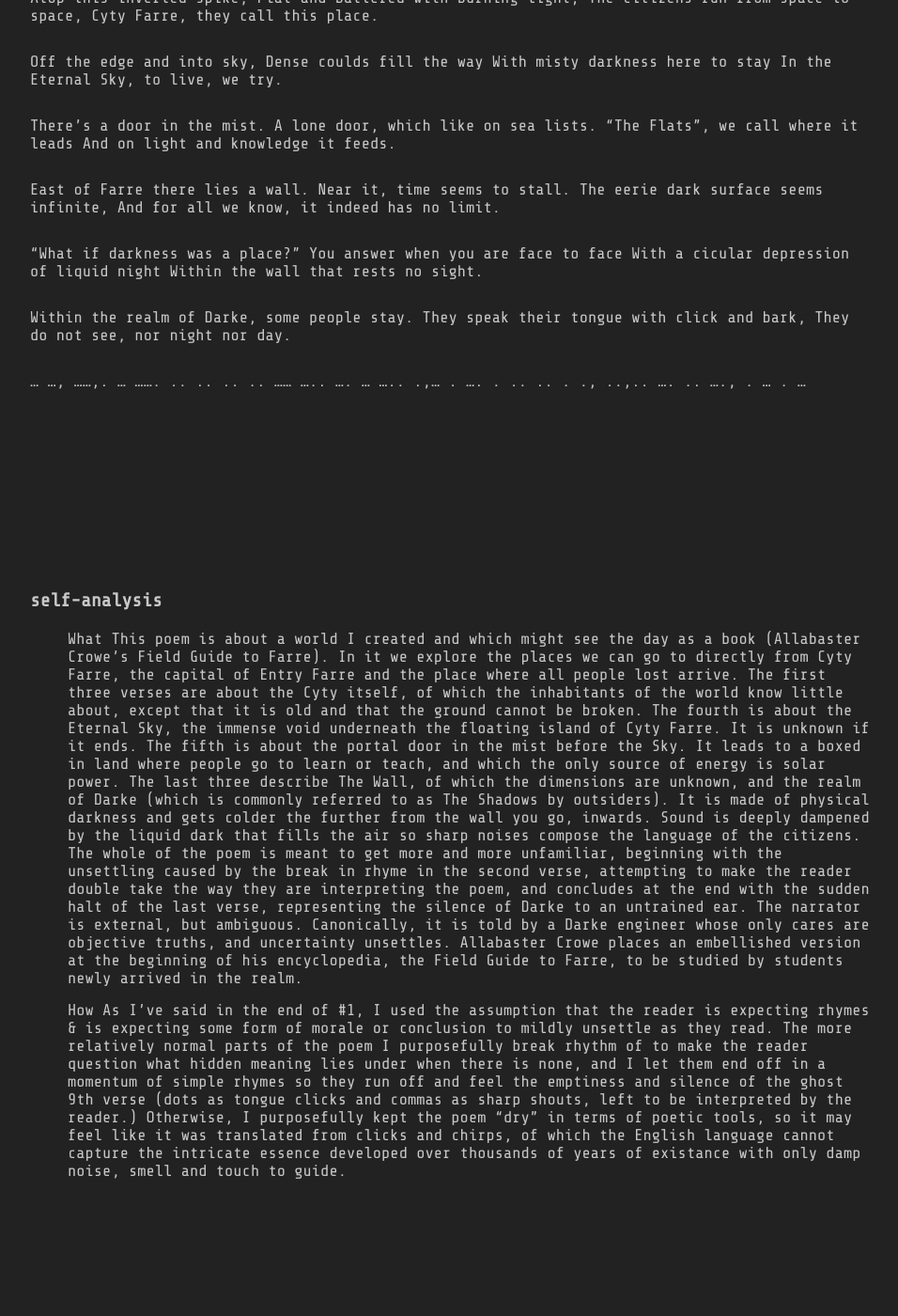
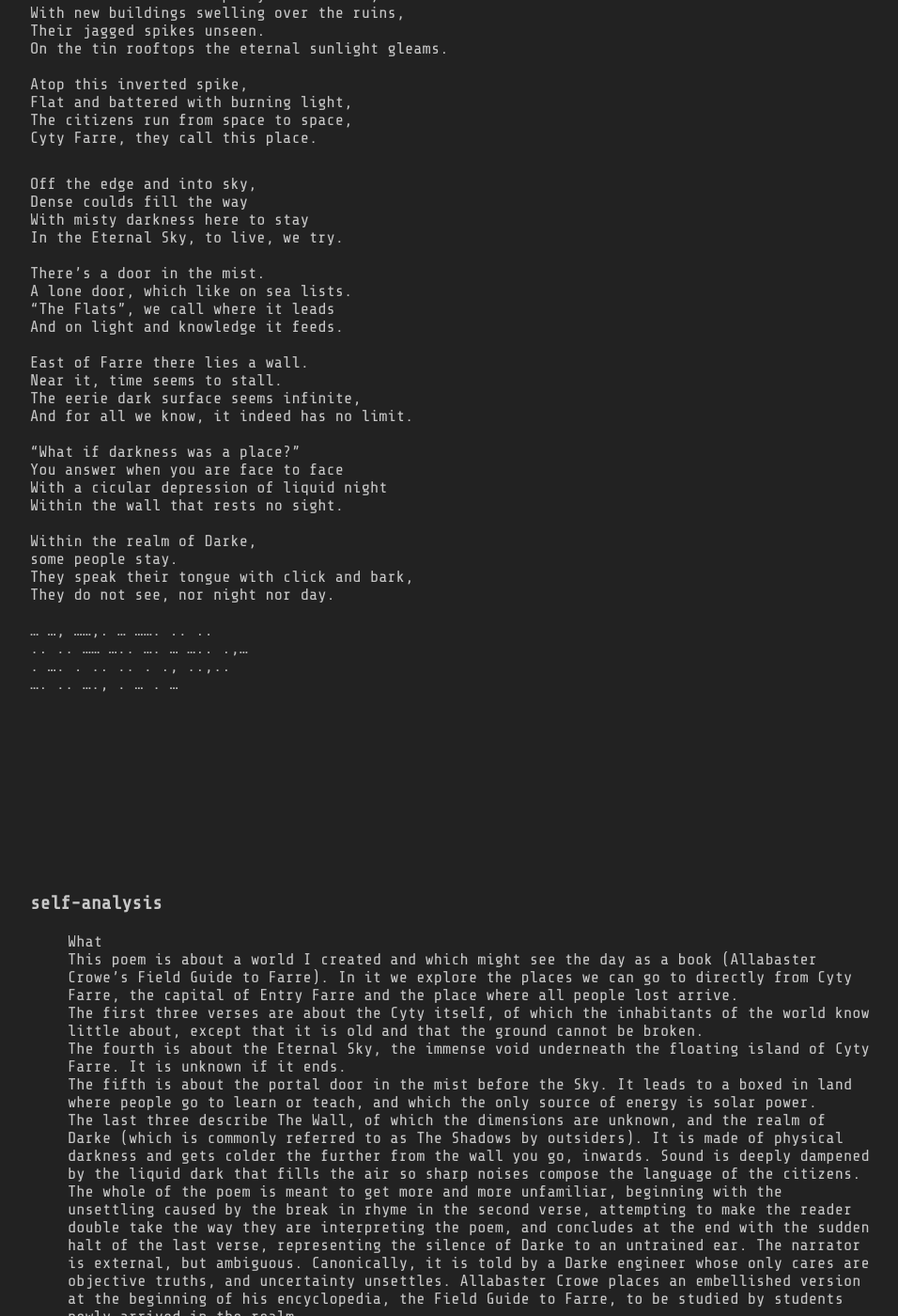
Before and after one commit to superwibr/superwibr.github.io, a Jekyll site: the page built from farre/texts/cyty-poem-01.md, in a window 1280 px wide and 1400 px high, scrolled down 317 px. Shown: the whole window at 94% size, without its empty margins (158-1114 px from the left). Built offline with Jekyll 4.4.1, drawn with Linux system fonts in a browser that asks for light colours; our own code applies the rules of GitHub Pages for plain Markdown files; before the commit the page ends 1589 px from its top, so only the background shows below that; some of the changed text lies outside the part shown.

Commit message:
line breaks

```diff
--- a/farre/texts/cyty-poem-01.md
+++ b/farre/texts/cyty-poem-01.md
@@ -1,66 +1,67 @@
 # The Place Called Cyty Farre (introduction)
 
-From wherever you may be,
-From whichever universe you were plucked, Where you end up, you will see
-Is this small island tightly tucked
-In a sky of sea,
-The place called Cyty Farre.
+From wherever you may be,<br>
+From whichever universe you were plucked,<br>
+Where you end up, you will see,<br>
+Is this small island tightly tucked<br>
+In a sky of sea,<br>
+The place called Cyty Farre.<br>
+<br>
+The ancient grounds of marble,<br>
+With them still their pasty white sheen,<br>
+With new buildings swelling over the ruins,<br>
+Their jagged spikes unseen.<br>
+On the tin rooftops the eternal sunlight gleams.<br>
+<br>
+Atop this inverted spike,<br>
+Flat and battered with burning light,<br>
+The citizens run from space to space,<br>
+Cyty Farre, they call this place.<br>
 
-The ancient grounds of marble,
-With them still their pasty white sheen,
-With new buildings swelling over the ruins,
-Their jagged spikes unseen.
-On the tin rooftops the eternal sunlight gleams.
-
-Atop this inverted spike,
-Flat and battered with burning light,
-The citizens run from space to space,
-Cyty Farre, they call this place.
-
-Off the edge and into sky,
-Dense coulds fill the way
-With misty darkness here to stay
-In the Eternal Sky, to live, we try.
-
-There’s a door in the mist.
-A lone door, which like on sea lists.
-“The Flats”, we call where it leads
-And on light and knowledge it feeds.
-
-East of Farre there lies a wall.
-Near it, time seems to stall.
-The eerie dark surface seems infinite,
-And for all we know, it indeed has no limit.
-
-“What if darkness was a place?”
-You answer when you are face to face
-With a cicular depression of liquid night
-Within the wall that rests no sight.
-
-Within the realm of Darke,
-some people stay.
-They speak their tongue with click and bark,
-They do not see, nor night nor day.
-
-... ..., ......,. ... ....... .. ..
-.. .. ...... ..... .... ... ..... .,...
-. .... . .. .. . ., ..,..
-.... .. ...., . ... . ...
+Off the edge and into sky,<br>
+Dense coulds fill the way<br>
+With misty darkness here to stay<br>
+In the Eternal Sky, to live, we try.<br>
+<br>
+There’s a door in the mist.<br>
+A lone door, which like on sea lists.<br>
+“The Flats”, we call where it leads<br>
+And on light and knowledge it feeds.<br>
+<br>
+East of Farre there lies a wall.<br>
+Near it, time seems to stall.<br>
+The eerie dark surface seems infinite,<br>
+And for all we know, it indeed has no limit.<br>
+<br>
+“What if darkness was a place?”<br>
+You answer when you are face to face<br>
+With a cicular depression of liquid night<br>
+Within the wall that rests no sight.<br>
+<br>
+Within the realm of Darke,<br>
+some people stay.<br>
+They speak their tongue with click and bark,<br>
+They do not see, nor night nor day.<br>
+<br>
+... ..., ......,. ... ....... .. ..<br>
+.. .. ...... ..... .... ... ..... .,...<br>
+. .... . .. .. . ., ..,..<br>
+.... .. ...., . ... . ...<br>
 
 
 <br><br><br><br><br><br><br><br>
 
 ### self-analysis
 
-1. What
-This poem is about a world I created and which might see the day as a book (Allabaster Crowe’s Field Guide to Farre). In it we explore the places we can go to directly from Cyty Farre, the capital of Entry Farre and the place where all people lost arrive.
-The first three verses are about the Cyty itself, of which the inhabitants of the world know little about, except that it is old and that the ground cannot be broken.
-The fourth is about the Eternal Sky, the immense void underneath the floating island of Cyty Farre. It is unknown if it ends.
-The fifth is about the portal door in the mist before the Sky. It leads to a boxed in land where people go to learn or teach, and which the only source of energy is solar power.
-The last three describe The Wall, of which the dimensions are unknown, and the realm of Darke (which is commonly referred to as The Shadows by outsiders). It is made of physical darkness and gets colder the further from the wall you go, inwards. Sound is deeply dampened by the liquid dark that fills the air so sharp noises compose the language of the citizens.
+1. What<br>
+This poem is about a world I created and which might see the day as a book (Allabaster Crowe’s Field Guide to Farre). In it we explore the places we can go to directly from Cyty Farre, the capital of Entry Farre and the place where all people lost arrive.<br>
+The first three verses are about the Cyty itself, of which the inhabitants of the world know little about, except that it is old and that the ground cannot be broken.<br>
+The fourth is about the Eternal Sky, the immense void underneath the floating island of Cyty Farre. It is unknown if it ends.<br>
+The fifth is about the portal door in the mist before the Sky. It leads to a boxed in land where people go to learn or teach, and which the only source of energy is solar power.<br>
+The last three describe The Wall, of which the dimensions are unknown, and the realm of Darke (which is commonly referred to as The Shadows by outsiders). It is made of physical darkness and gets colder the further from the wall you go, inwards. Sound is deeply dampened by the liquid dark that fills the air so sharp noises compose the language of the citizens.<br>
 The whole of the poem is meant to get more and more unfamiliar, beginning with the unsettling caused by the break in rhyme in the second verse, attempting to make the reader double take the way they are interpreting the poem, and concludes at the end with the sudden halt of the last verse, representing the silence of Darke to an untrained ear.
-The narrator is external, but ambiguous. Canonically, it is told by a Darke engineer whose only cares are objective truths, and uncertainty unsettles. Allabaster Crowe places an embellished version at the beginning of his encyclopedia, the Field Guide to Farre, to be studied by students newly arrived in the realm.
-2. How
-As I’ve said in the end of #1, I used the assumption that the reader is expecting rhymes & is expecting some form of morale or conclusion to mildly unsettle as they read.
-The more relatively normal parts of the poem I purposefully break rhythm of to make the reader question what hidden meaning lies under when there is none, and I let them end off in a momentum of simple rhymes so they run off and feel the emptiness and silence of the ghost 9th verse (dots as tongue clicks and commas as sharp shouts, left to be interpreted by the reader.)
-Otherwise, I purposefully kept the poem “dry” in terms of poetic tools, so it may feel like it was translated from clicks and chirps, of which the English language cannot capture the intricate essence developed over thousands of years of existance with only damp noise, smell and touch to guide.
+The narrator is external, but ambiguous. Canonically, it is told by a Darke engineer whose only cares are objective truths, and uncertainty unsettles. Allabaster Crowe places an embellished version at the beginning of his encyclopedia, the Field Guide to Farre, to be studied by students newly arrived in the realm.<br><br><br>
+2. How<br>
+As I’ve said in the end of #1, I used the assumption that the reader is expecting rhymes & is expecting some form of morale or conclusion to mildly unsettle as they read.<br>
+The more relatively normal parts of the poem I purposefully break rhythm of to make the reader question what hidden meaning lies under when there is none, and I let them end off in a momentum of simple rhymes so they run off and feel the emptiness and silence of the ghost 9th verse (dots as tongue clicks and commas as sharp shouts, left to be interpreted by the reader.)<br>
+Otherwise, I purposefully kept the poem “dry” in terms of poetic tools, so it may feel like it was translated from clicks and chirps, of which the English language cannot capture the intricate essence developed over thousands of years of existance with only damp noise, smell and touch to guide.<br>
```
